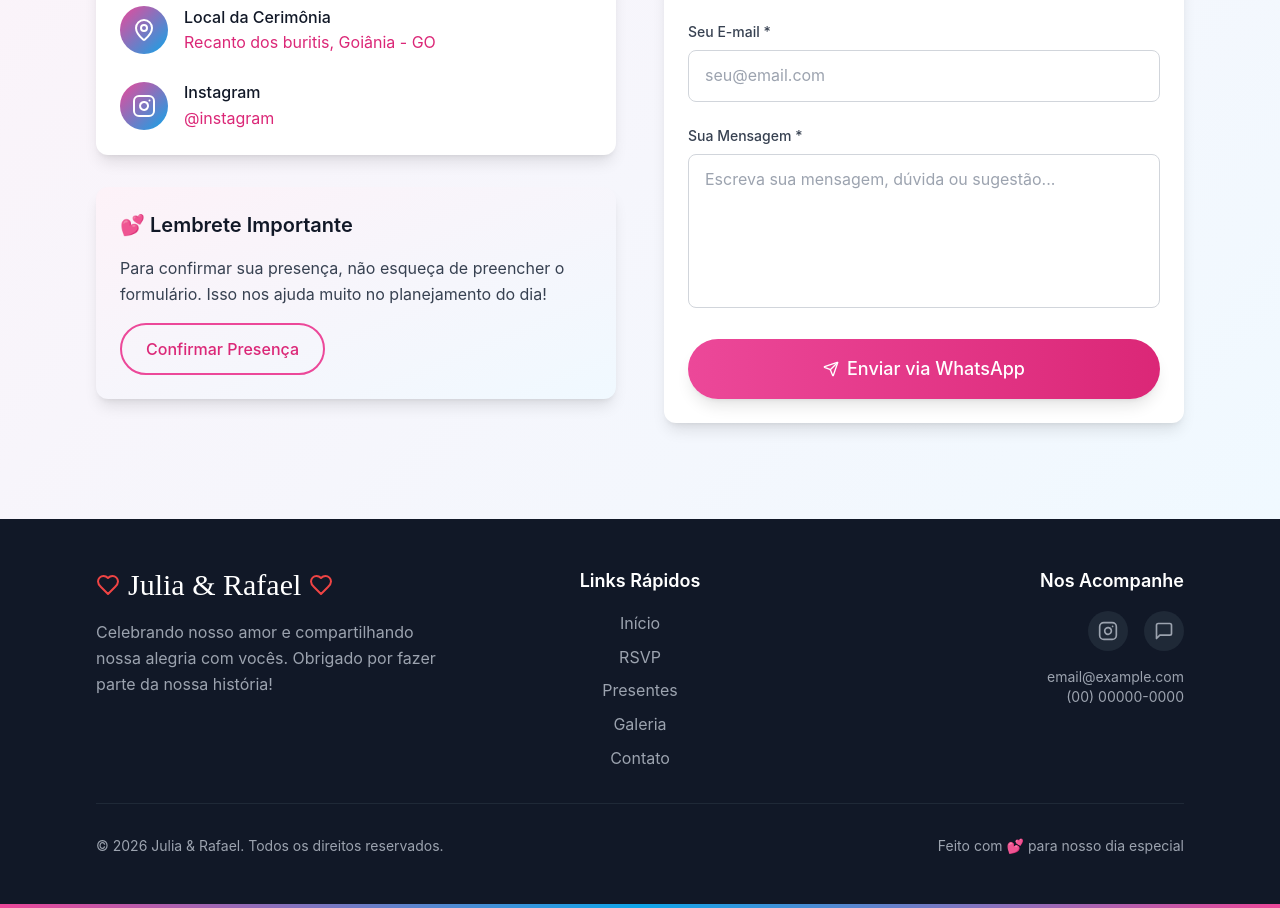
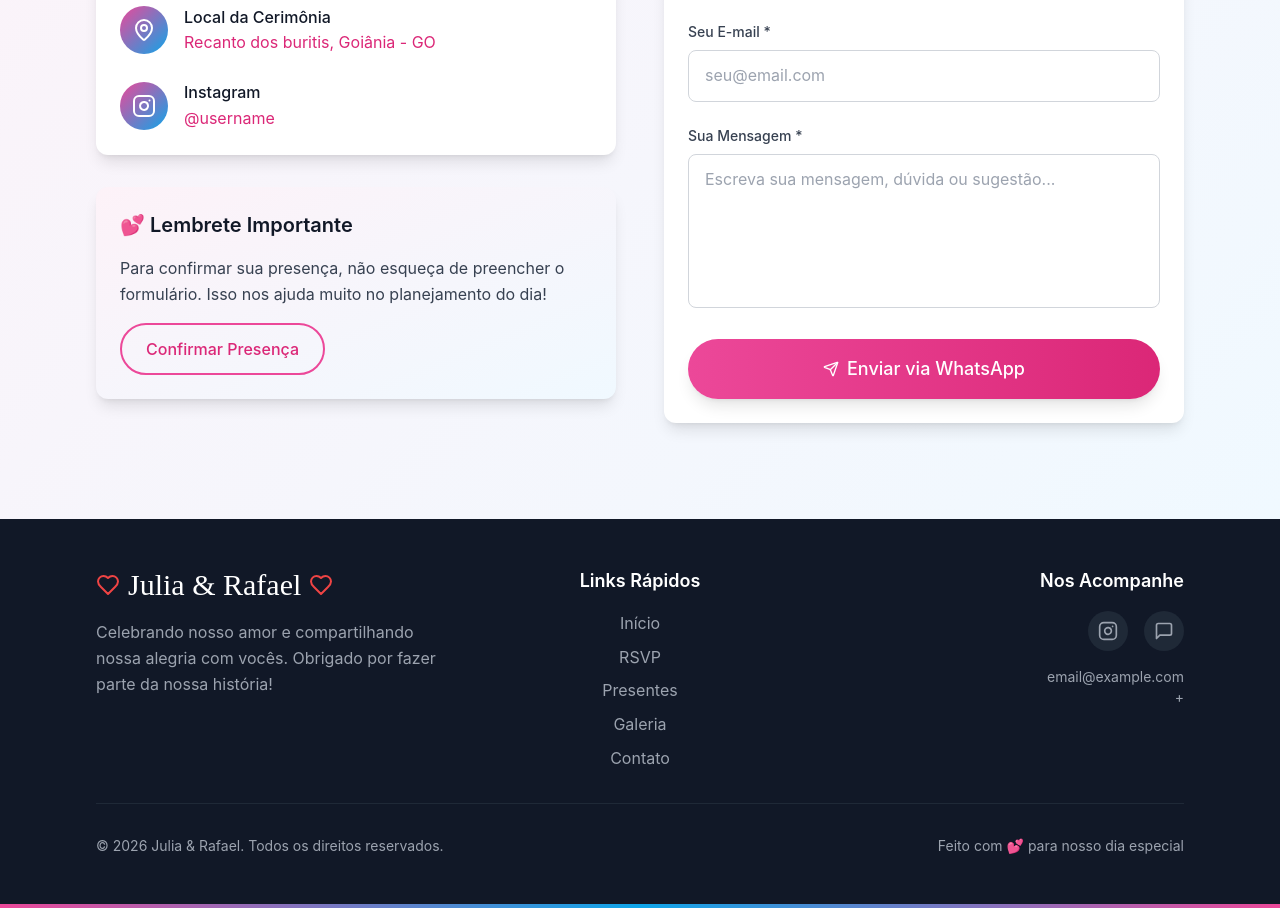
Before and after one commit to mozca33/wedding, a Next.js app: page / in a window 1280 px wide. Shown: the part 6865-7773 px from the top of the page. Built offline with nearby package versions, Linux system fonts and the light colour scheme; no server answers; the database is empty.

Commit message:
feat: Update WhatsApp integration across Contact and Footer components

```diff
--- a/components/sections/Contact.tsx
+++ b/components/sections/Contact.tsx
@@ -38,6 +38,8 @@ export const Contact = () => {
 		}
 	};
 
+	const whatsappNumber = process.env.MY_WHATSAPP_NUMBER?.replace(/[^0-9]/g, '') || '';
+
 	const contactInfo = [
 		{
 			icon: Mail,
@@ -48,8 +50,8 @@ export const Contact = () => {
 		{
 			icon: Phone,
 			label: 'Telefone',
-			value: process.env.NEXT_PUBLIC_PHONE_FORMATTED || '(00) 00000-0000',
-			href: `tel:+${process.env.NEXT_PUBLIC_PHONE_WHATSAPP || ''}`,
+			value: whatsappNumber ? `+${whatsappNumber}` : '(00) 00000-0000',
+			href: `https://wa.me/${whatsappNumber}`,
 		},
 		{
 			icon: MapPin,
@@ -60,8 +62,8 @@ export const Contact = () => {
 		{
 			icon: Instagram,
 			label: 'Instagram',
-			value: process.env.NEXT_PUBLIC_INSTAGRAM || '@instagram',
-			href: `https://instagram.com/${process.env.NEXT_PUBLIC_INSTAGRAM_USERNAME || 'username'}`,
+			value: `@${process.env.NEXT_PUBLIC_INSTAGRAM_USERNAME || 'username'}`,
+			href: `https://instagram.com/${process.env.NEXT_PUBLIC_INSTAGRAM_USERNAME || ''}`,
 		},
 	];
 
--- a/components/sections/Footer.tsx
+++ b/components/sections/Footer.tsx
@@ -1,7 +1,9 @@
-import { Heart, Instagram, Facebook, MessageSquare } from 'lucide-react';
+import { Heart, Instagram, MessageSquare } from 'lucide-react';
 
 export const Footer = () => {
 	const currentYear = new Date().getFullYear();
+
+	const whatsappNumber = process.env.MY_WHATSAPP_NUMBER?.replace(/[^0-9]/g, '') || '';
 
 	const socialLinks = [
 		{
@@ -11,7 +13,7 @@ export const Footer = () => {
 		},
 		{
 			icon: MessageSquare,
-			href: `https://wa.me/${process.env.NEXT_PUBLIC_PHONE_WHATSAPP || ''}`,
+			href: `https://wa.me/${whatsappNumber}`,
 			label: 'WhatsApp',
 		},
 	];
@@ -82,7 +84,11 @@ export const Footer = () => {
 						</div>
 						<div className="text-gray-400 text-sm">
 							<p>{process.env.NEXT_PUBLIC_EMAIL || 'email@example.com'}</p>
-							<p>{process.env.NEXT_PUBLIC_PHONE_FORMATTED || '(00) 00000-0000'}</p>
+							<p>
+								<a href={`https://wa.me/${whatsappNumber}`} target="_blank" rel="noopener noreferrer" className="hover:text-white transition-colors">
+									+{whatsappNumber}
+								</a>
+							</p>
 						</div>
 					</div>
 				</div>
--- a/lib/whatsapp.ts
+++ b/lib/whatsapp.ts
@@ -6,9 +6,9 @@ interface ContactMessage {
 }
 
 export const sendContactMessage = (data: ContactMessage) => {
-	const phoneNumber = process.env.NEXT_PUBLIC_PHONE_WHATSAPP || '';
+	const whatsappNumber = process.env.MY_WHATSAPP_NUMBER?.replace(/[^0-9]/g, '') || '';
 	const message = `Nova mensagem do site de casamento:\n\nNome: ${data.name}\nE-mail: ${data.email}\nMensagem: ${data.message}`;
-	const whatsappUrl = `https://wa.me/${phoneNumber}?text=${encodeURIComponent(message)}`;
+	const whatsappUrl = `https://wa.me/${whatsappNumber}?text=${encodeURIComponent(message)}`;
 
 	window.open(whatsappUrl, '_blank');
 };
```
